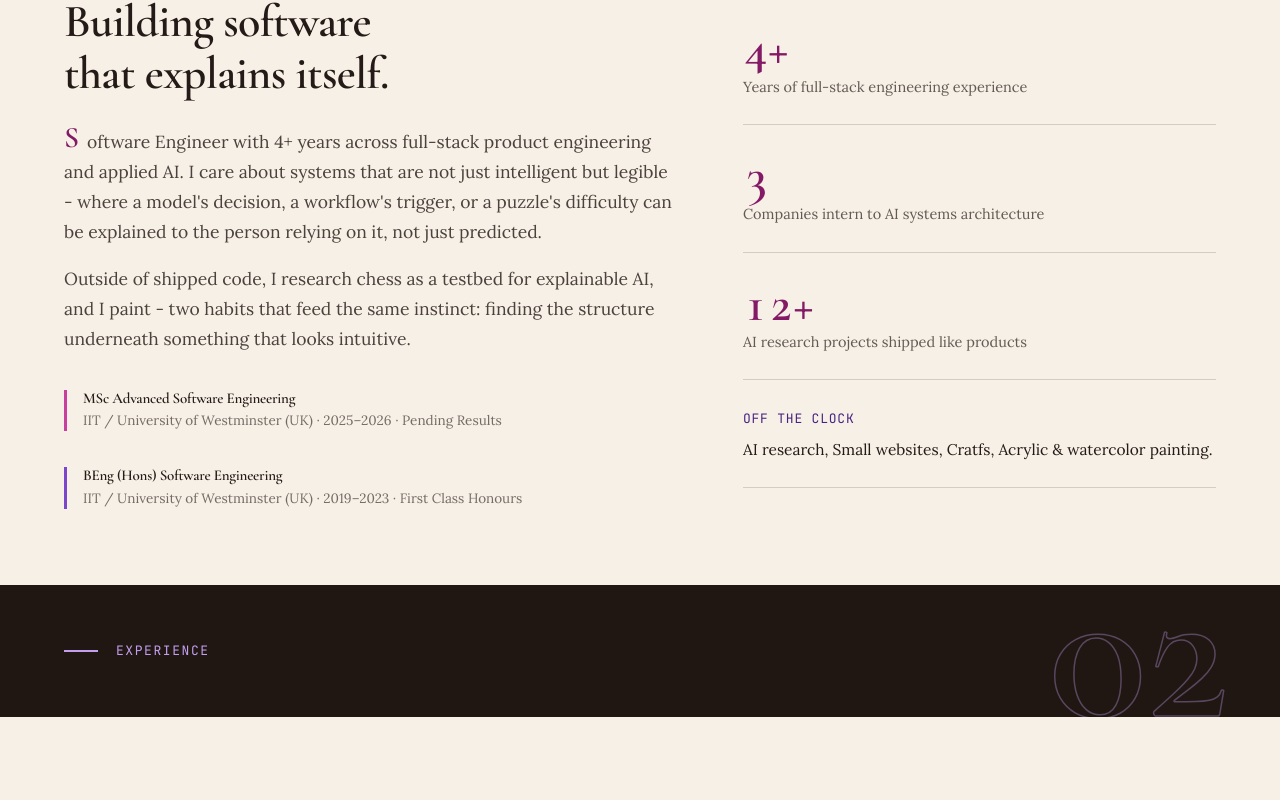
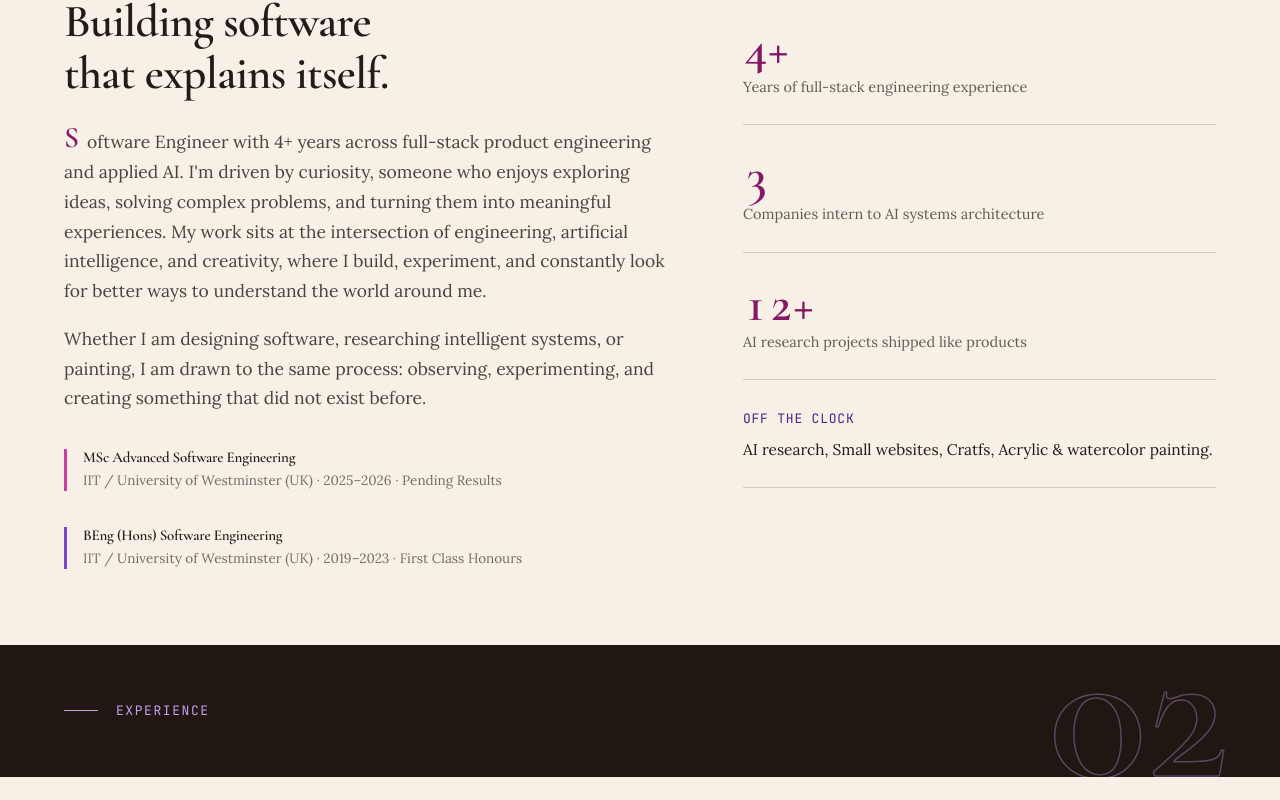
Before and after one commit to Rashi-5/Portfolio-2026, a React (Vite) app: page / in a window 1280 px wide. Shown: the part 1140-1940 px from the top of the page. Built offline with nearby package versions, Linux system fonts and the light colour scheme.

Commit message:
fix: change context

```diff
--- a/src/App.tsx
+++ b/src/App.tsx
@@ -388,10 +388,12 @@ export default function App() {
                 S
               </span>
               oftware Engineer with 4+ years across full-stack product
-              engineering and applied AI. I care about systems that are not just
-              intelligent but legible - where a model's decision, a workflow's
-              trigger, or a puzzle's difficulty can be explained to the person
-              relying on it, not just predicted.
+              engineering and applied AI. I'm driven by curiosity, someone who
+              enjoys exploring ideas, solving complex problems, and turning them
+              into meaningful experiences. My work sits at the intersection of
+              engineering, artificial intelligence, and creativity, where I
+              build, experiment, and constantly look for better ways to
+              understand the world around me.
             </p>
             <p
               style={{
@@ -402,10 +404,9 @@ export default function App() {
                 marginTop: 18,
               }}
             >
-              Outside of shipped code, I research chess as a testbed for
-              explainable AI, and I paint - two habits that feed the same
-              instinct: finding the structure underneath something that looks
-              intuitive.
+              Whether I am designing software, researching intelligent systems,
+              or painting, I am drawn to the same process: observing,
+              experimenting, and creating something that did not exist before.
             </p>
             <div
               style={{
@@ -425,7 +426,8 @@ export default function App() {
                   MSc Advanced Software Engineering
                 </h4>
                 <p style={{ margin: 0, fontSize: 13.5, color: muted(62) }}>
-                  IIT / University of Westminster (UK) · 2025–2026 · Pending Results
+                  IIT / University of Westminster (UK) · 2025–2026 · Pending
+                  Results
                 </p>
               </div>
               <div
@@ -490,7 +492,8 @@ export default function App() {
                 Off the clock
               </span>
               <p style={{ margin: "8px 0 0", fontSize: 15.5, lineHeight: 1.5 }}>
-                AI research, Small websites, Cratfs, Acrylic &amp; watercolor painting.
+                AI research, Small websites, Cratfs, Acrylic &amp; watercolor
+                painting.
               </p>
             </div>
           </div>
@@ -699,10 +702,7 @@ export default function App() {
               alignItems: "center",
             }}
           >
-            <div
-              className="plate"
-              style={{ borderRadius: 2 }}
-            >
+            <div className="plate" style={{ borderRadius: 2 }}>
               <ImageSlot
                 src={explainChessImg}
                 alt="ExplainChess analysis UI"
@@ -1110,7 +1110,7 @@ export default function App() {
             }}
           >
             Off the clock, I paint acrylic work on its own gallery site.
-          </span> */}
+          </span>
           <span
             style={{
               fontFamily: mono,
@@ -1124,6 +1124,7 @@ export default function App() {
           >
             View art portfolio →
           </span>
+          */}
         </a>
       </div>
 
```
